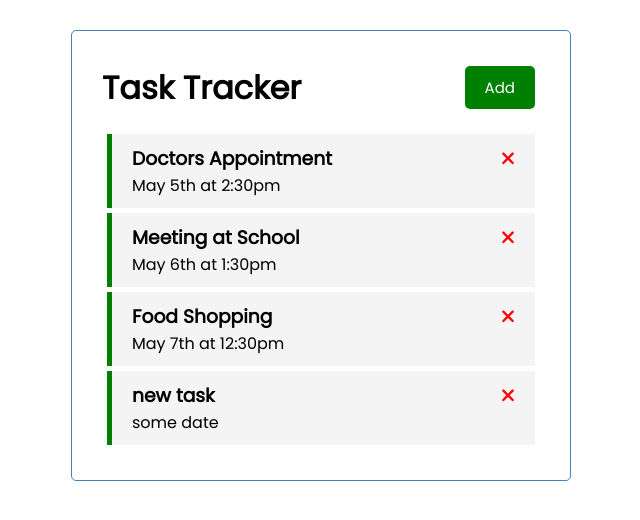
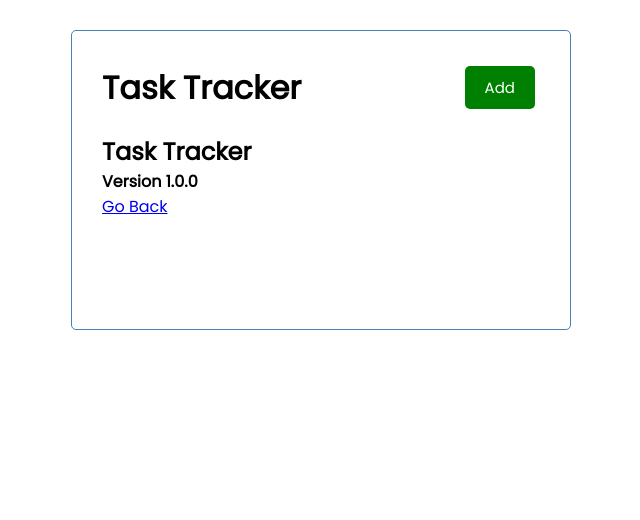
Before and after one commit to Rumcajsbury/TaskTracker, an Angular app: page /about in a window 1280 px wide. Shown: the top 520 px of the page, without its empty margins (319-959 px from the left). Built offline with nearby package versions, Linux system fonts and the light colour scheme; data requests are answered from the project's data file.

Commit message:
adding routing

```diff
--- a/src/app/app.component.html
+++ b/src/app/app.component.html
@@ -1,4 +1,4 @@
 <div class="container">
   <app-header></app-header>
-  <app-tasks></app-tasks>
+  <router-outlet></router-outlet>
 </div>
--- a/src/app/app.module.ts
+++ b/src/app/app.module.ts
@@ -3,6 +3,7 @@
 import { FontAwesomeModule } from '@fortawesome/angular-fontawesome';
 import { HttpClientModule } from '@angular/common/http';
 import { FormsModule } from '@angular/forms';
+import { RouterModule, Routes } from '@angular/router';
 
 import { AppComponent } from './app.component';
 import { HeaderComponent } from './components/header/header.component';
@@ -10,6 +11,12 @@
 import { TasksComponent } from './components/tasks/tasks.component';
 import { TaskItemComponent } from './components/task-item/task-item.component';
 import { AddTaskComponent } from './components/add-task/add-task.component';
+import { AboutComponent } from './components/about/about.component';
+
+const appRoutes: Routes = [
+  { path: '', component: TasksComponent },
+  { path: 'about', component: AboutComponent },
+];
 
 @NgModule({
   declarations: [
@@ -19,8 +26,15 @@
     TasksComponent,
     TaskItemComponent,
     AddTaskComponent,
+    AboutComponent,
   ],
-  imports: [BrowserModule, FontAwesomeModule, HttpClientModule, FormsModule],
+  imports: [
+    BrowserModule,
+    FontAwesomeModule,
+    HttpClientModule,
+    FormsModule,
+    RouterModule.forRoot(appRoutes, { enableTracing: true }),
+  ],
   providers: [],
   bootstrap: [AppComponent],
 })
--- /dev/null
+++ b/src/app/components/about/about.component.html
@@ -0,0 +1,5 @@
+<div>
+  <h2>Task Tracker</h2>
+  <h4>Version 1.0.0</h4>
+  <a routerLink="/">Go Back</a>
+</div>
--- /dev/null
+++ b/src/app/components/about/about.component.ts
@@ -0,0 +1,15 @@
+import { Component, OnInit } from '@angular/core';
+
+@Component({
+  selector: 'app-about',
+  templateUrl: './about.component.html',
+  styleUrls: ['./about.component.css']
+})
+export class AboutComponent implements OnInit {
+
+  constructor() { }
+
+  ngOnInit(): void {
+  }
+
+}
```
Also changed, not shown: src/app/components/about/about.component.css (added), 1 other file (tests, documents, lock files or other folders).
